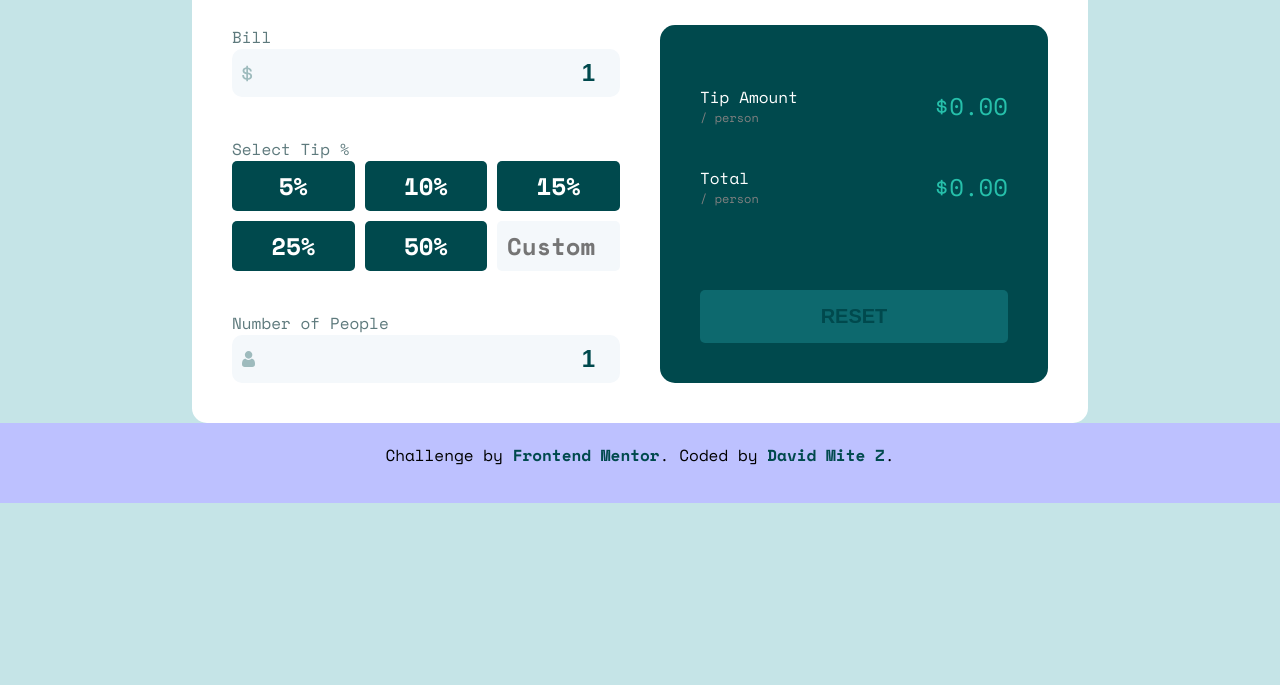
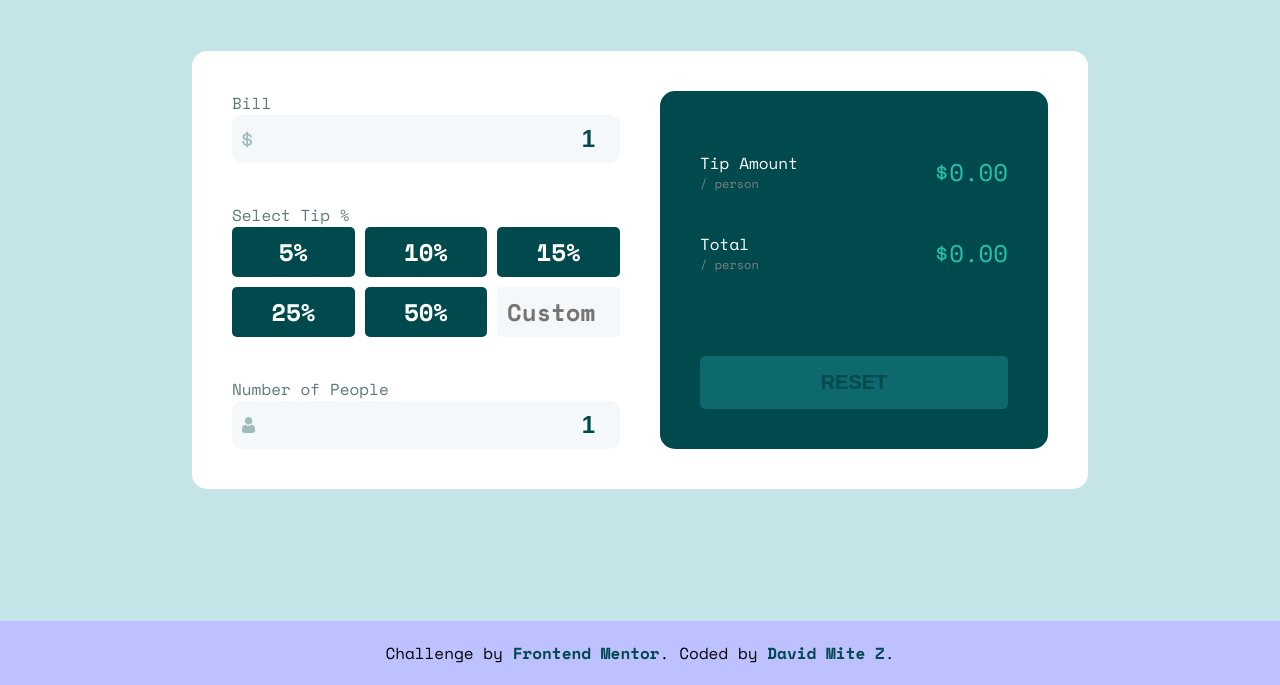
Before and after one commit to davismz09/Tip-calculator-app-main-practice, a plain HTML site: page index.html in a window 1280 px wide. Shown: the part 115-800 px from the top of the page. Drawn offline with nearby package versions, Linux system fonts and the light colour scheme.

Commit message:
Desktop design fixed

```diff
--- a/styles.css
+++ b/styles.css
@@ -60,6 +60,8 @@ h3 {
 body {
     background-color: var(--lightGrayishCyan);
     font-family: 'Space Mono', monospace;
+    height: 100vh;
+    display: grid;
 }
 
 /* ----------------------------- */
@@ -223,7 +225,7 @@ img {
 /* FOOTER */
 .attribution {
     background-color: var(--Pale-blue);
-    height: 80px;
+    height: max-content;
     align-self: flex-end;
     padding: 20px;
     text-align: center;
```
